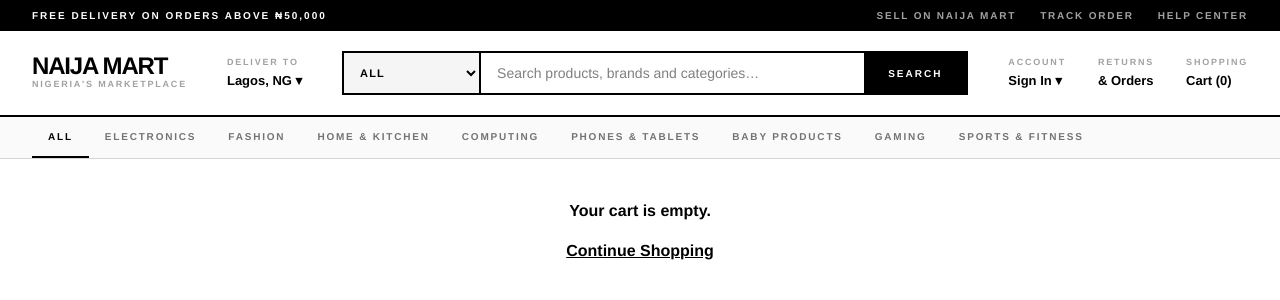
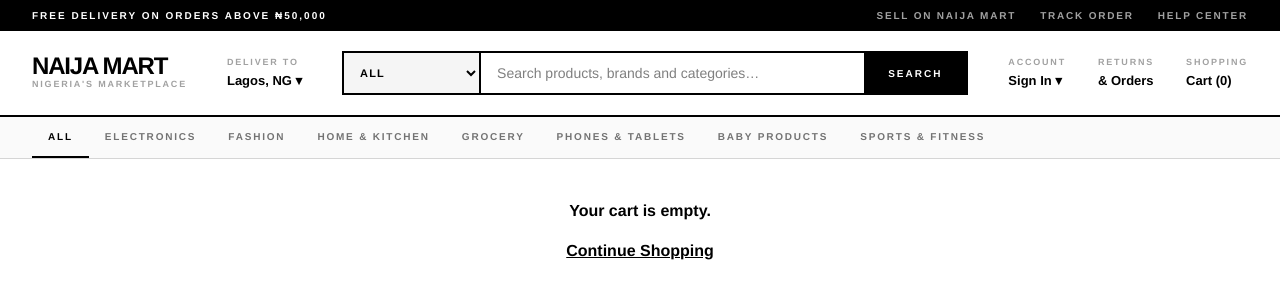
Before and after one commit to JomuWebbers/naija-mart, a React (Vite) app in the folder client/: page /cart in a window 1280 px wide. Shown: the top 300 px of the page. Built offline with nearby package versions, Linux system fonts and the light colour scheme.

Commit message:
Initial frontend scaffold: Vite + React + TS + Tailwind v4

```diff
--- a/client/src/components/Layout.tsx
+++ b/client/src/components/Layout.tsx
@@ -5,8 +5,8 @@
 import { useCart } from '../context/useCart'
 
 const NAV_CATEGORIES = [
-  'All', 'Electronics', 'Fashion', 'Home & Kitchen',
-  'Computing', 'Phones & Tablets', 'Baby Products', 'Gaming', 'Sports & Fitness',
+  'All', 'Electronics', 'Fashion', 'Home & Kitchen', 'Grocery',
+  'Phones & Tablets', 'Baby Products', 'Sports & Fitness',
 ]
 
 export default function Layout() {
--- a/client/src/components/admin/ProductFormModal.tsx
+++ b/client/src/components/admin/ProductFormModal.tsx
@@ -5,15 +5,9 @@
 import { apiRequest } from "../../lib/api";
 
 const CATEGORY_OPTIONS = [
-  "Electronics",
-  "Fashion",
-  "Home & Kitchen",
-  "Computing",
-  "Phones & Tablets",
-  "Baby Products",
-  "Gaming",
-  "Sports & Fitness",
-];
+  'Electronics', 'Fashion', 'Home & Kitchen', 'Grocery',
+  'Phones & Tablets', 'Baby Products', 'Sports & Fitness',
+]
 
 export type Product = {
   id: string;
--- a/client/src/pages/Home.tsx
+++ b/client/src/pages/Home.tsx
@@ -55,16 +55,22 @@
 ]
 
 // ─── Product Cards ────────────────────────────────────────────────────────────
-
-function ProductCard({ id, name, price, original, tag }: {
-  id: string; name: string; price: number; original: number; tag: string
+function ProductCard({ id, name, price, original, tag, image }: {
+  id: string; name: string; price: number; original: number; tag: string; image?: string
 }) {
   const hasDiscount = original > price
 
   return (
-  <Link to={`/products/${id}`} className="border-t-2 border-black group cursor-pointer block">
-      <Wire h="h-32 sm:h-44" label="PRODUCT IMAGE" />
+    <Link to={`/products/${id}`} className="border-t-2 border-black group cursor-pointer block">
+      {image ? (
+        <div className="h-32 sm:h-44 overflow-hidden bg-neutral-100">
+          <img src={image} alt={name} className="w-full h-full object-cover" />
+        </div>
+      ) : (
+        <Wire h="h-32 sm:h-44" label="PRODUCT IMAGE" />
+      )}
       <div className="p-3 space-y-1.5">
+        {/* ...unchanged... */}
         <MicroLabel>{tag}</MicroLabel>
         <p className="text-[13px] font-semibold leading-snug line-clamp-2 mt-1">{name}</p>
         <div className="flex items-baseline gap-2 pt-1 flex-wrap">
@@ -296,7 +302,7 @@
     ) : (
       <div className="grid grid-cols-2 sm:grid-cols-3 lg:grid-cols-4 gap-3 md:gap-4">
         {filtered.map(p => (
-          <ProductCard key={p.id} id={p.id} name={p.name} price={p.price} original={p.originalPrice} tag={p.category} />
+          <ProductCard key={p.id} id={p.id} name={p.name} price={p.price} original={p.originalPrice} tag={p.category} image={p.image} />
         ))}
       </div>
     )}
```
